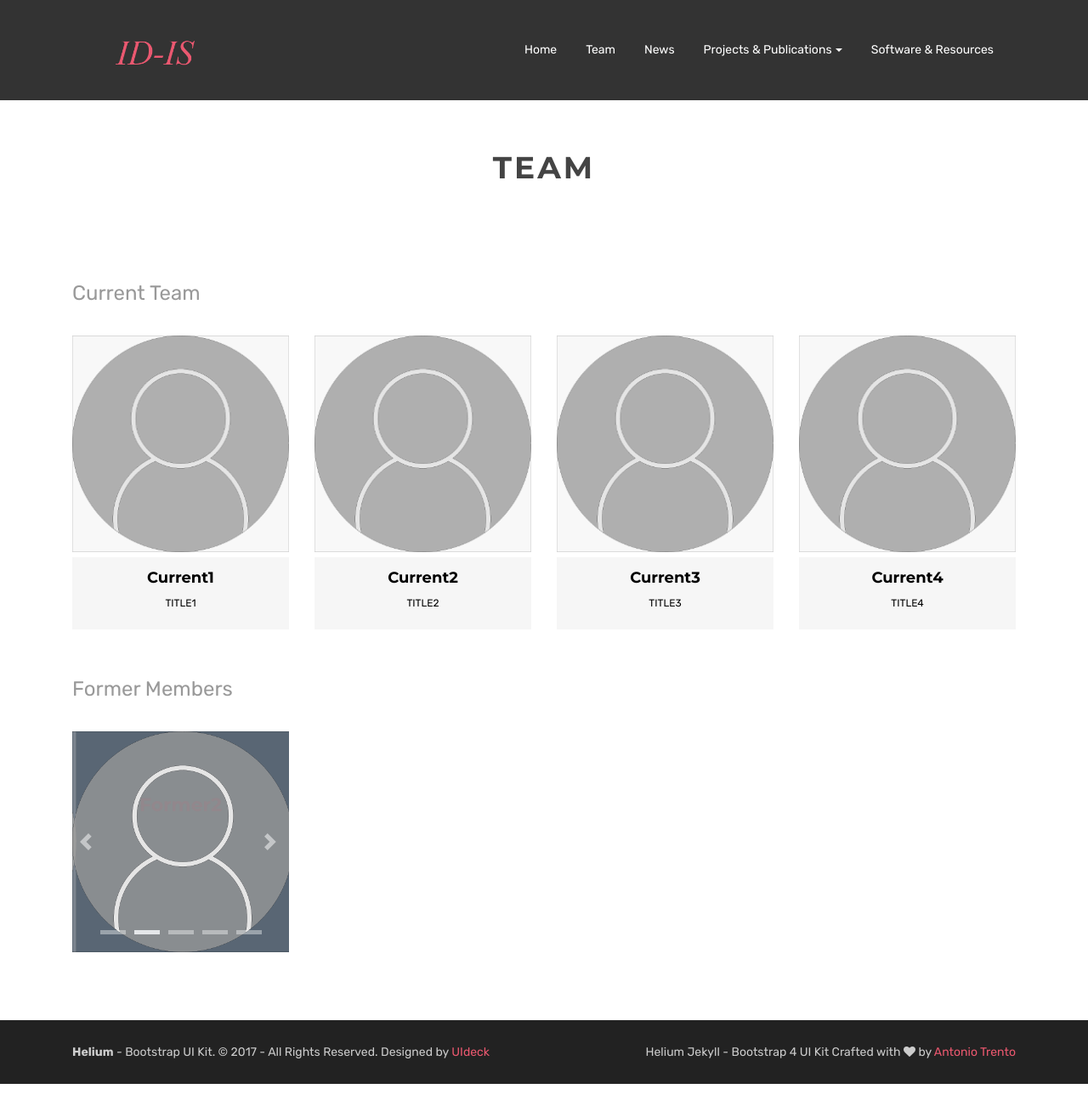
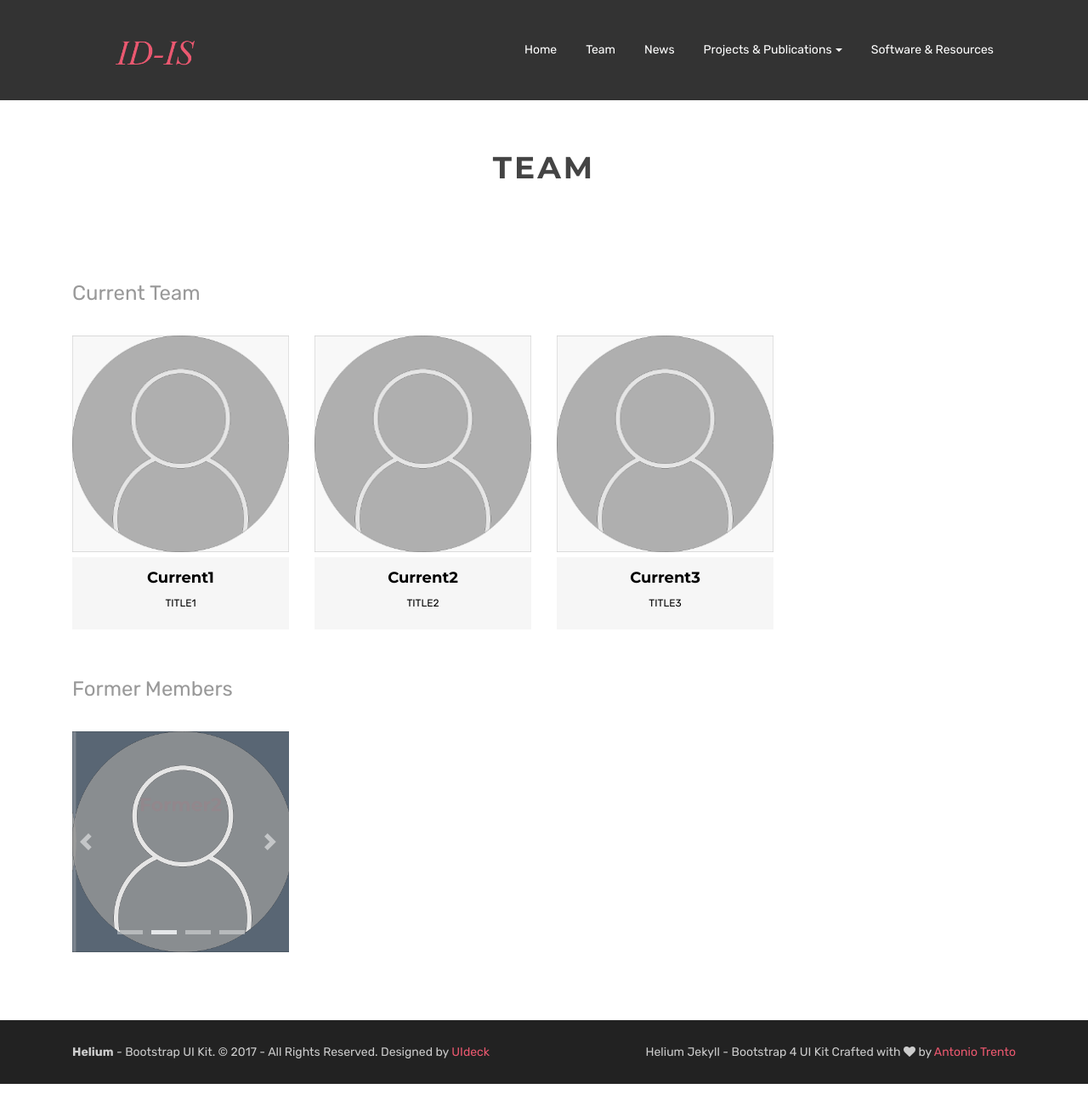
Before and after one commit to id-is/id-is.github.com, a Jekyll site: the page built from team.html, in a window 1280 px wide. Shown: the top 1315 px of the page at 85% size. Built offline with Jekyll 4.4.1, drawn with Linux system fonts in a browser that asks for light colours.

Commit message:
Testing _config variability

```diff
--- a/_config.yml
+++ b/_config.yml
@@ -163,9 +163,6 @@ ContentTeam:
   - Name: "Current3"
     Title: "Title3"
     Image: "https://id-is.github.io/assets/images/team/user.png"
-  - Name: "Current4"
-    Title: "Title4"
-    Image: "https://id-is.github.io/assets/images/team/user.png"
   FormerMembers:
   - Name: "Former1"
     Image: "https://id-is.github.io/assets/images/team/user.png"
@@ -174,8 +171,6 @@ ContentTeam:
   - Name: "Former3"
     Image: "https://id-is.github.io/assets/images/team/user.png"
   - Name: "Former4"
-    Image: "https://id-is.github.io/assets/images/team/user.png"
-  - Name: "Former5"
     Image: "https://id-is.github.io/assets/images/team/user.png"
 
 ContentProjects:
```
